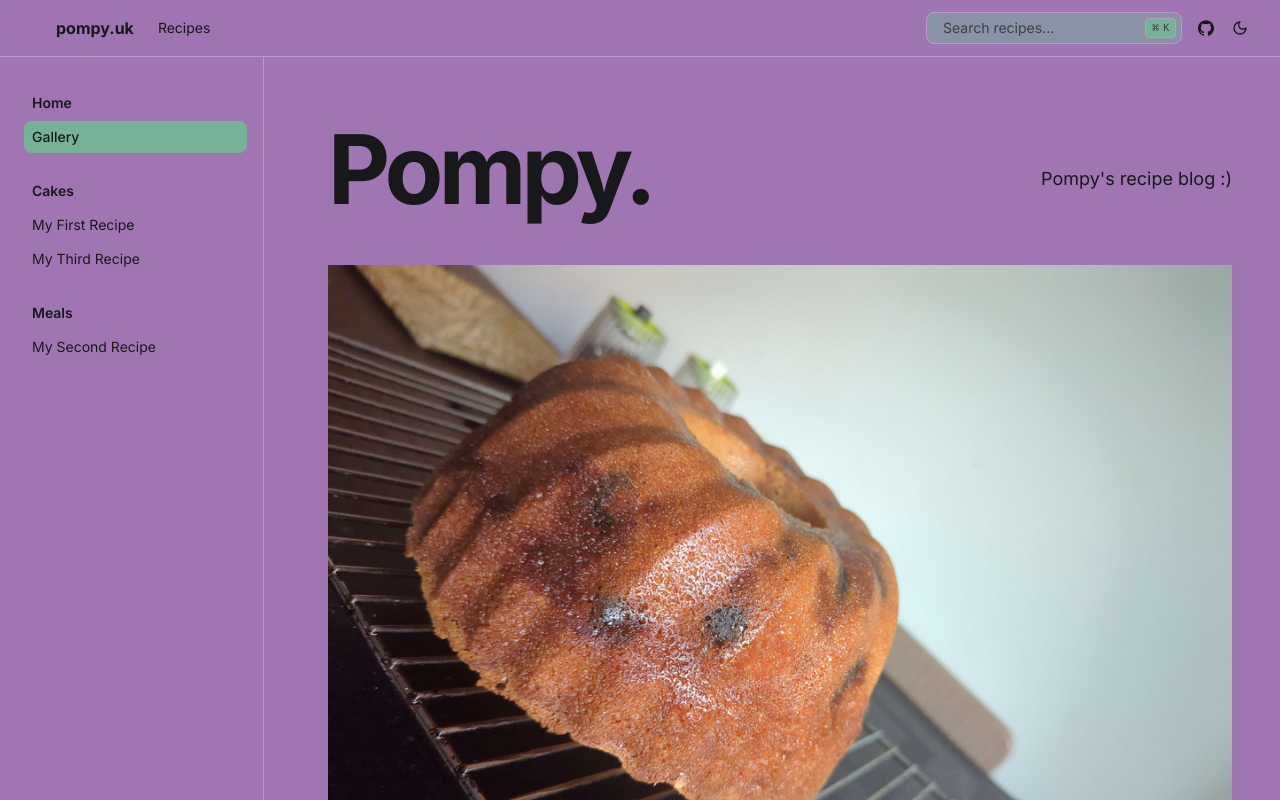
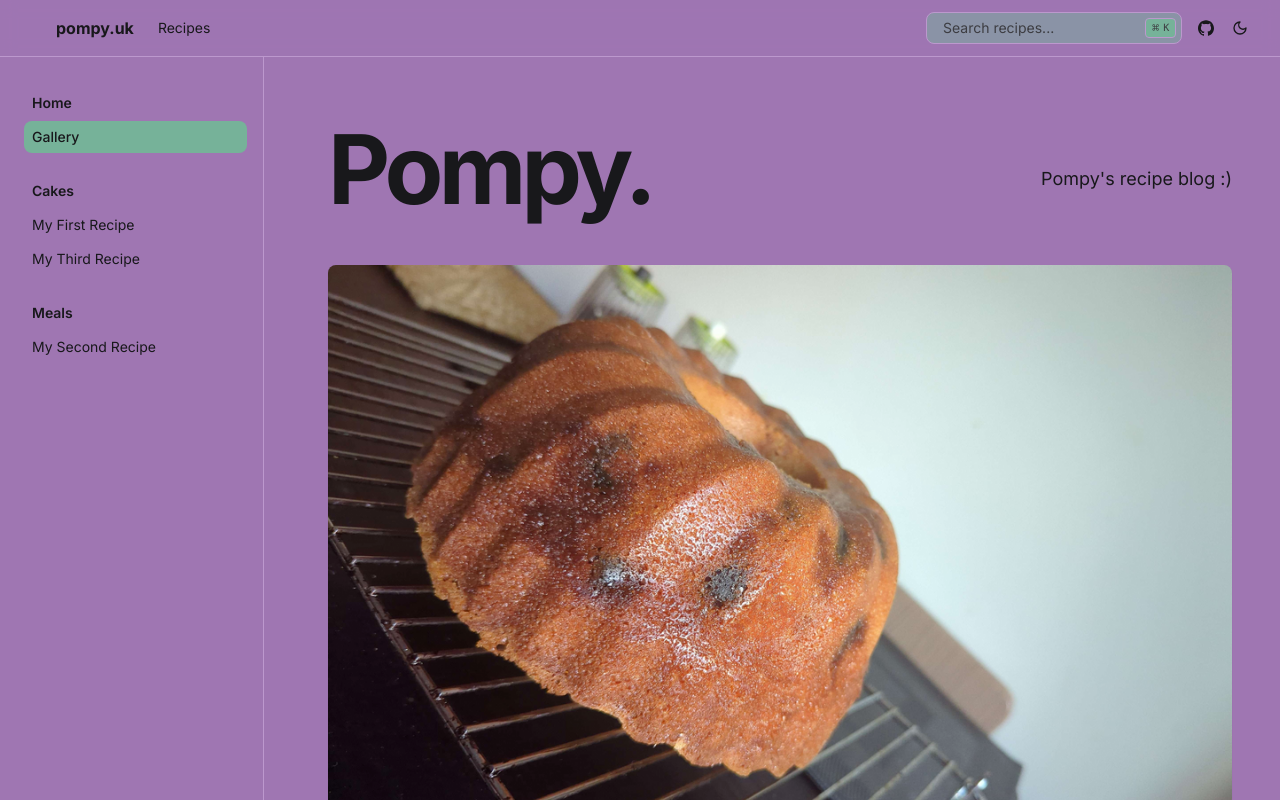
Before and after one commit to pompadourasaurus/pompy.uk, a Next.js app in the folder client/: page /recipes in a window 1280 px wide. Shown: the top 800 px of the page. Built offline with nearby package versions, Linux system fonts and the light colour scheme.

Commit message:
tomfoolery to deal with portrait images

```diff
--- a/client/src/components/recipes/recipe-cover-image.tsx
+++ b/client/src/components/recipes/recipe-cover-image.tsx
@@ -13,7 +13,10 @@ export const RecipeCoverImage = ({
 }: Props) => {
   const image = (
     <Image
-      className={cn(coverImageClassName, "shadow-sm w-full hover:shadow-lg transition-shadow duration-200")}
+      className={cn(
+        coverImageClassName,
+        "aspect-[3/2] object-cover bg-secondary rounded-lg shadow-sm w-full hover:shadow-lg transition-shadow duration-200",
+      )}
       {...coverImageProps}
     />
   )
```
